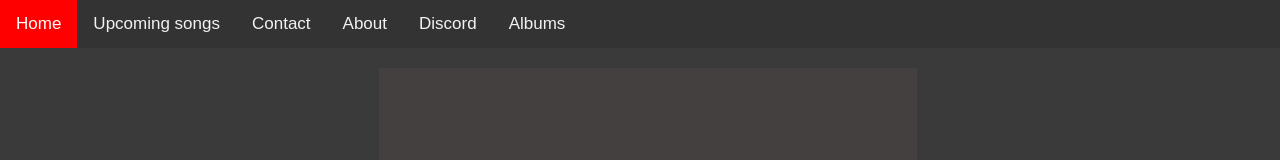
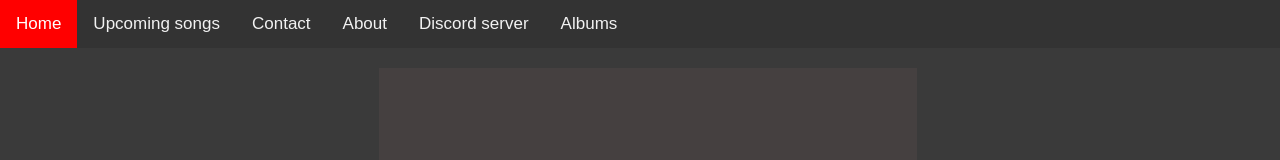
Before and after one commit to AgelessOlive/Dinglebottoms, a plain HTML site: page index.html in a window 1280 px wide. Shown: the top 160 px of the page. Drawn offline with Linux system fonts and the light colour scheme.

Commit message:
Update index.html

```diff
--- a/index.html
+++ b/index.html
@@ -76,7 +76,7 @@ body {
   <a href="more-html/setlist.html">Upcoming songs</a>
   <a href="mailto:therealdinglebottoms@gmail.com">Contact</a>
   <a href="more-html/about.html">About</a>
-  <a hreg="https://discord.gg/QNqvVRZK9e">Discord</a>
+  <a href="https://discord.gg/B82UUs2fck">Discord server</a>
   <a href="more-html/albums.html">Albums</a>
 
 </div>
```
